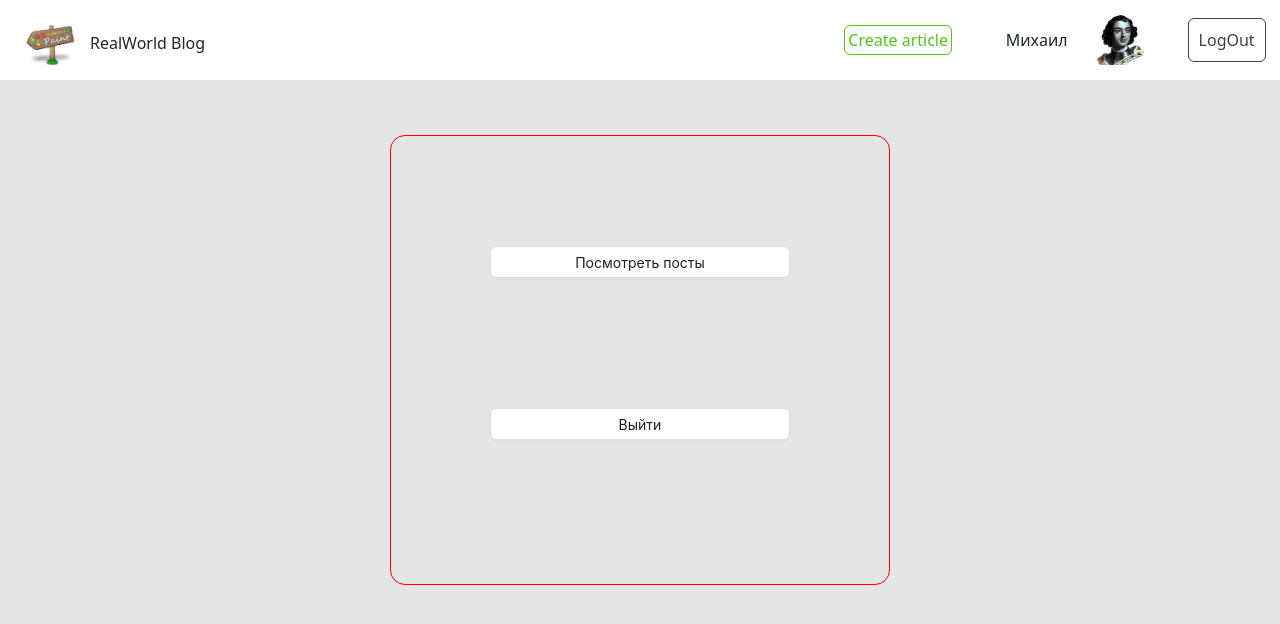
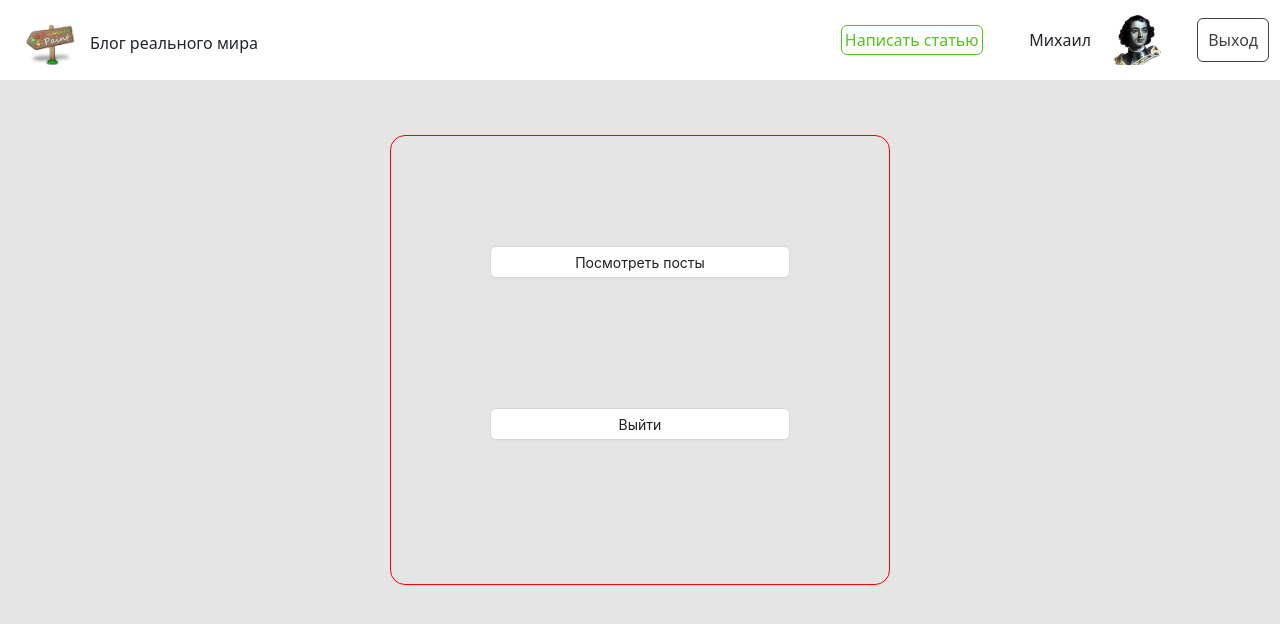
Before and after one commit to MihailDenisenko/blog-app, a React (Vite) app: page / in a window 1280 px wide. Both pictures are taken after a click on the picture 1162 px from the left and 40 px from the top of the page. Shown: the top 624 px of the page. Built offline with nearby package versions, Linux system fonts and the light colour scheme.

Commit message:
commit-06.02.2025-18:00

```diff
--- a/src/components/NavigationPanel/NavigationPanel.jsx
+++ b/src/components/NavigationPanel/NavigationPanel.jsx
@@ -20,11 +20,11 @@ export default function NavigationPanel() {
 		<div className={styles.panel}>
 			<div className={styles.panel__title} onClick={() => navigate('/')}>
 				<img className={styles.panel__title_img} src={logoRW} alt='RealWorld Blog' />
-				RealWorld Blog
+				Блог реального мира
 			</div>
 			<div className={styles.panel__right}>
 				<div className={styles.panel__createArticle}>
-					{isLogined ? <Link className={`${styles.panel__a} ${styles.create}`}>Create article</Link> : ''}
+					{isLogined ? <Link className={`${styles.panel__a} ${styles.create}`}>Написать статью</Link> : ''}
 				</div>
 
 				<div className={styles.panel__userName}>{!isLogined ? `Зарегестрируйтесь или войдите` : 'Михаил'}</div>
@@ -39,7 +39,7 @@ export default function NavigationPanel() {
 				<div className={styles.panel__LogOut}>
 					{isLogined ? (
 						<Link to='/' onClick={() => dispatch(setLogOut())} className={`${styles.panel__a}  ${styles.logOut}`}>
-							LogOut
+							Выход
 						</Link>
 					) : (
 						<Link to={'/signin'} className={`${styles.panel__a}  ${styles.logOut}`}>
```
